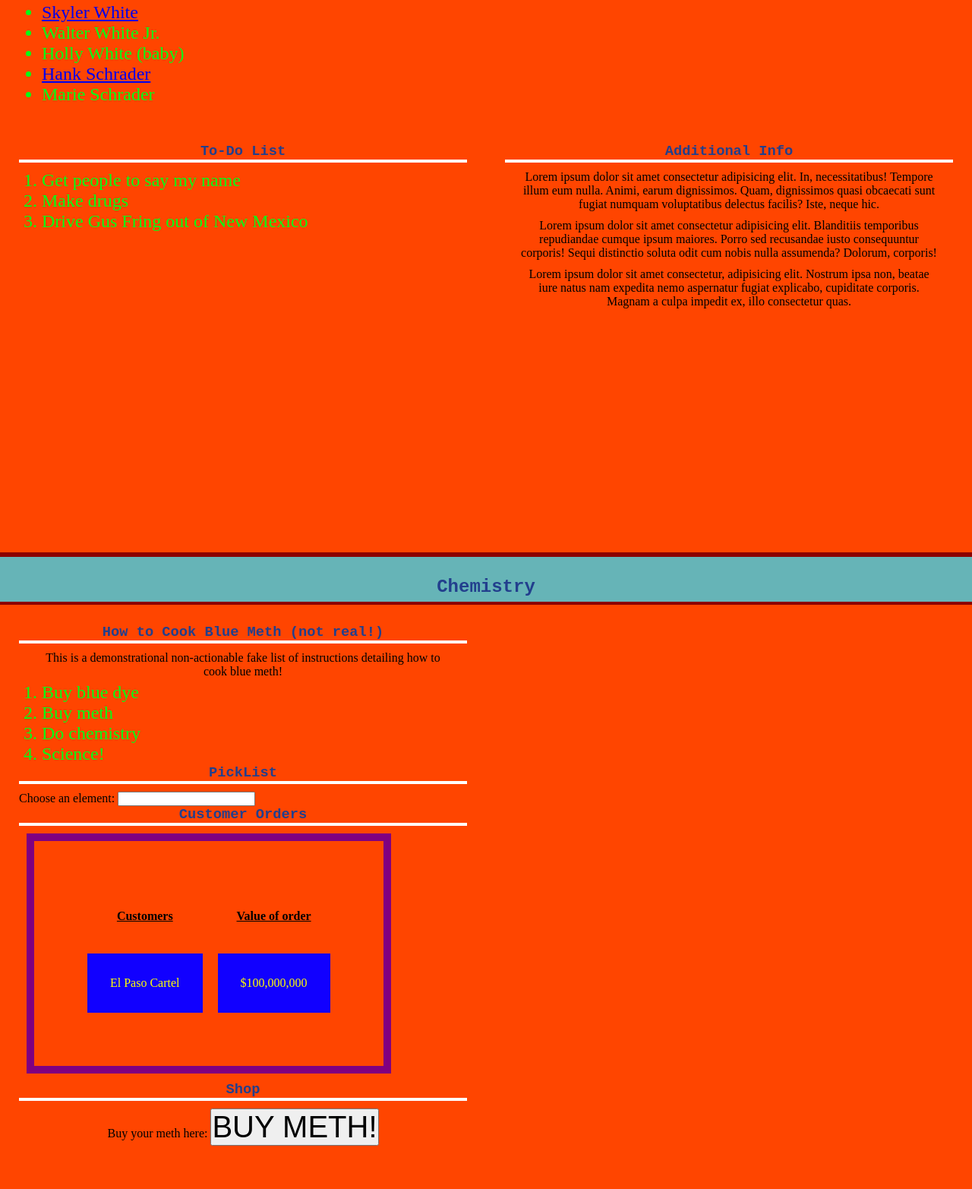
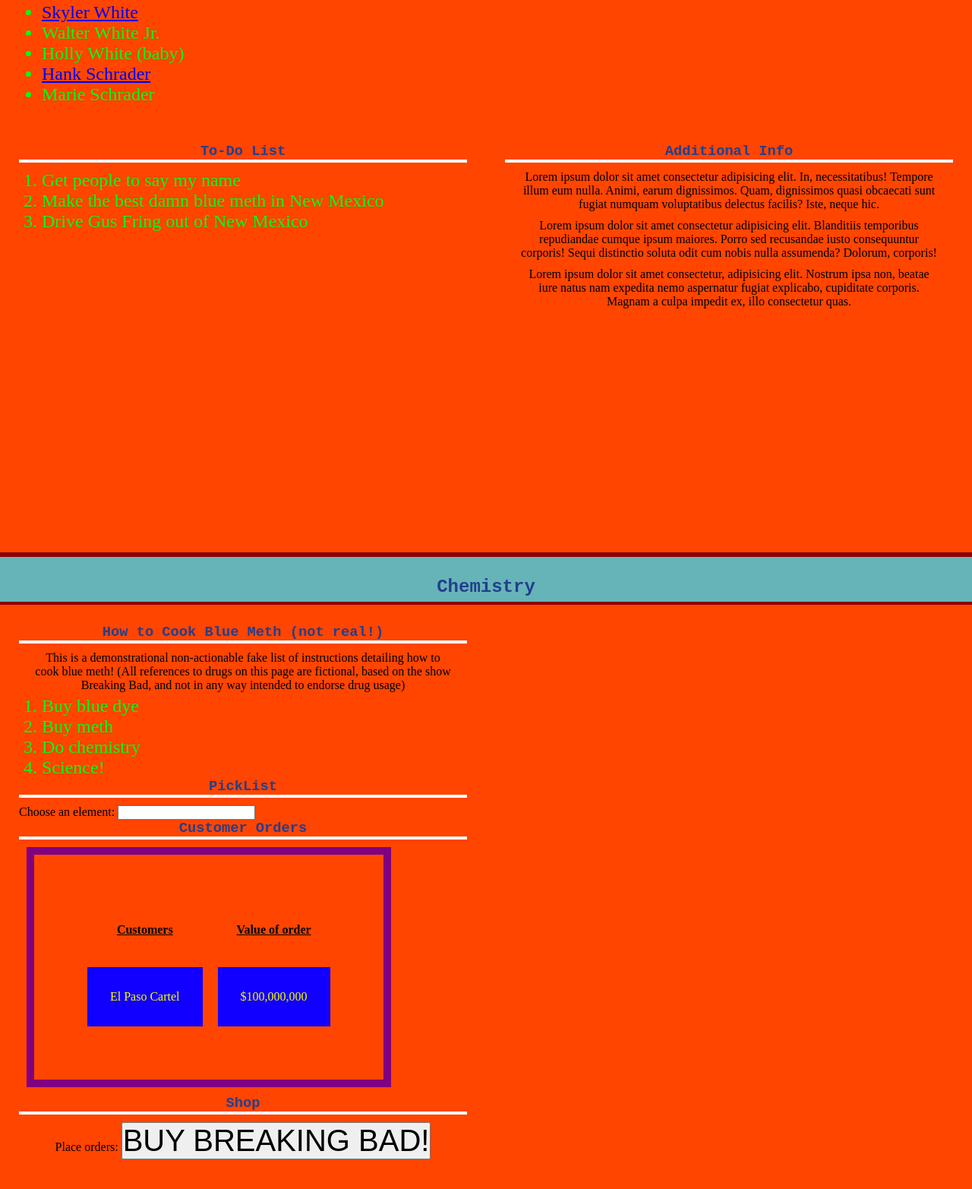
Before and after one commit to Isaac-Sturtridge/intro-html-and-css, a plain HTML site: page index.html in a window 1280 px wide. Shown: the part 1203-2768 px from the top of the page at 76% size. Drawn offline with Linux system fonts and the light colour scheme.

Commit message:
clears up/edits content in case of further usage

```diff
--- a/index.html
+++ b/index.html
@@ -37,7 +37,7 @@
 
         <section>
         <h2 id="occupation">Occupation</h2>
-        <p>Chemistry Teacher at <a href="https://albuquerquehigh.aps.edu/">Albuquerque High School</a>. Excellent cook.
+        <p>Chemistry Teacher at <a href=#">Albuquerque High School</a>. Excellent cook.
         </p>
         <p>Lorem, ipsum dolor sit amet consectetur adipisicing elit. Aliquid possimus fugiat eligendi dolores quo
             ducimus! Nihil dignissimos, deleniti excepturi doloribus, optio consequatur cupiditate voluptatem placeat
@@ -84,7 +84,7 @@
                 <h3>To-Do List</h3>
                 <ol>
                     <li>Get people to say my name</li>
-                    <li>Make drugs</li>
+                    <li>Make the best damn blue meth in New Mexico</li>
                     <li>Drive Gus Fring out of New Mexico</li>
                 </ol>
                 </section>
@@ -110,6 +110,7 @@
                 <h3>How to Cook Blue Meth (not real!)</h3>
                 <p>
                     This is a demonstrational non-actionable fake list of instructions detailing how to cook blue meth!
+                    (All references to drugs on this page are fictional, based on the show Breaking Bad, and not in any way intended to endorse drug usage)
                 </p>
                 <ol>
                     <li>Buy blue dye</li>
@@ -149,7 +150,7 @@
             </section>
             <section>
                 <h3>Shop</h3>
-                <p>Buy your meth here: <button type="button" class="order-button">BUY METH!</button></p>
+                <p>Place orders: <button type="button" class="order-button">BUY BREAKING BAD!</button></p>
             </section>
             </article>
         </div>
```
